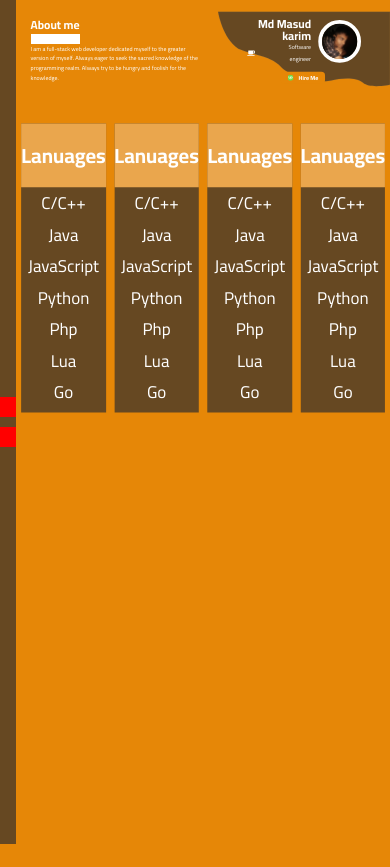
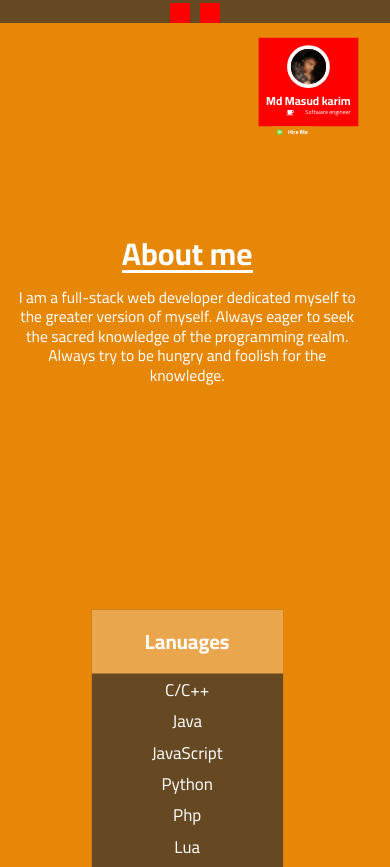
Before and after one commit to Masud2017/personal-site, a React (Create React App) app: page / in a window 390 px wide. Before the commit the page ends 844 px from the top, so only its background shows below. Built offline with nearby package versions, Linux system fonts and the light colour scheme.

Commit message:
Adding mobile version of the site

```diff
--- a/src/components/CardBody.css
+++ b/src/components/CardBody.css
@@ -5,3 +5,12 @@
     margin-bottom : 10px;
     transform: scale(85%);
 }
+
+@media screen and (max-width: 400px) {
+    .card-body-container {
+        display: flex;
+        flex-direction: column;
+        align-items: center;
+    }
+
+}
--- a/src/components/MainBody.css
+++ b/src/components/MainBody.css
@@ -31,6 +31,16 @@ body {
     flex-direction: column;
     row-gap: 10px;
 }
+
+.link-item {
+    height: 20px;
+    width: 20px;
+    background-color:red;
+}
+.link-item:hover {
+    width: 200px;
+}
+
 .body-container {
     overflow-y: auto;
     width: 96vw;
@@ -115,6 +125,10 @@ body {
     font-family: 'Cairo', sans-serif;
 }
 
+.profile-name-text {
+    text-align:right;
+}
+
 .coffe-icon {
     width: 2.7vw;
     height: 2.7vw;
@@ -158,3 +172,66 @@ body {
     height: 2vw;
     width: 2vw;
 }
+
+
+@media screen and (max-width: 400px){
+    .root-container {
+        display: flex;
+        flex-direction: column;
+        align-items: flex-start;
+    }
+    .link-bg {
+        width : 100vw;
+        height: 6vw;
+        display: flex;
+        flex-direction: row;
+        gap: 10px;
+    }
+    .link-item:hover {
+        width: 20px;
+        height: 20px;
+    }
+    .profile-aboutme-container {
+        display: flex;
+        flex-direction: column-reverse;
+        /* align-items: center; */
+
+    }
+    .profile-container {
+        display: inline-block;
+    }
+    /* .profile-container {
+        display: flex;
+        flex-direction: column;
+    }
+    .profile-image-name-bundle {
+        text-align: center;
+    } */
+
+    .profile-img-background {
+        display: none;
+    }
+    .profile-image-name-bundle {
+        display: flex;
+        flex-direction: column-reverse;
+        background-color: red;
+    }
+    .profile-name-text {
+        text-align: center;
+    }
+    .aboutme {
+        text-align: center;
+    }
+    .aboutme h3 {
+        border-bottom: 3px solid;
+        font-size: 8vw;
+        line-height: 8vw;
+    }
+    .aboutme p {
+        font-size: 4vw;
+        margin-top: 15px;
+        line-height: 5vw;
+        text-align: center;
+    }
+
+}
--- a/src/components/MainBody.js
+++ b/src/components/MainBody.js
@@ -14,8 +14,9 @@ const MainBody = ()=> {
     return (
     <div className = "root-container">
         <div className = "link-bg">
-            <div style = {{height:"20px",width:"20px",backgroundColor:"red"}}></div>
-            <div style = {{height:"20px",width:"20px",backgroundColor:"red"}}></div>
+            <div className = "link-item"></div>
+            <div className = "link-item"></div>
+
 
         </div>
         <div className = "body-container">
@@ -31,7 +32,7 @@ const MainBody = ()=> {
                     <div className= "profile-container">
                         <img src = {BackgroundSvg} alt = "something went wrong" className = "profile-img-background"/>
                         <div className = "profile-image-name-bundle">
-                            <div style = {{textAlign:"right"}}>
+                            <div className = "profile-name-text">
                                 <h1>Md Masud karim</h1>
                                 <span style = {{display:"flex",gap:"15px",float:"right",alignItems:"center"}}>
                                     <img src = {iconCoffe} alt = "something went wrong" className= "coffe-icon"/>
--- a/src/components/parts/CardPart.css
+++ b/src/components/parts/CardPart.css
@@ -25,3 +25,10 @@
 .card-body ul {
     list-style-type: none;
 }
+
+@media screen and (min-width : 400px) {
+    .card {
+        width: 375px;
+        height: 400px;
+    }
+}
```
